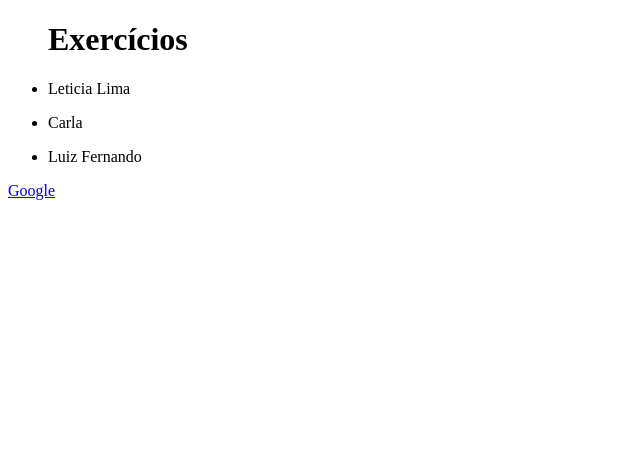
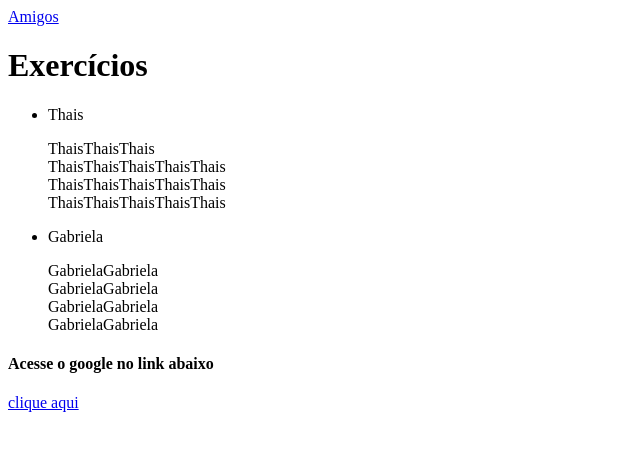
Before and after one commit to thaismenezesd/trybe-exercicios, a plain HTML site: page fundamentos/bloco-03-introducao-a-html-e-css/html-e-css-estruturas-de-pagina/links.html in a window 1280 px wide. Shown: the whole page, without its empty margins (0-640 px from the left). Drawn offline with Linux system fonts and the light colour scheme.

Commit message:
pagina de links

```diff
--- a/fundamentos/bloco-03-introducao-a-html-e-css/html-e-css-estruturas-de-pagina/links.html
+++ b/fundamentos/bloco-03-introducao-a-html-e-css/html-e-css-estruturas-de-pagina/links.html
@@ -7,19 +7,19 @@
 </head>
 
 <body>
+
+    <a href="#amigos">Amigos</a>
+    <h1 id="amigos">Exercícios</h1>
+
     <ul>
-        <h1>Exercícios</h1>
-        <li>
-            <p>Leticia Lima</p>
+        <li>Thais
+            <p>ThaisThaisThais<br>ThaisThaisThaisThaisThais<br>ThaisThaisThaisThaisThais<br>ThaisThaisThaisThaisThais</p>
         </li>
-        <li>
-            <p>Carla</p>
-        </li>
-        <li>
-            <p>Luiz Fernando</p>
-        </li>
+        <li>Gabriela</li>
+            <p>GabrielaGabriela<br>GabrielaGabriela<br>GabrielaGabriela<br>GabrielaGabriela</p>
     </ul>
-    <p><a href="https://www.google.com/">Google</a></p>
+    <h4>Acesse o google no link abaixo</h4>
+    <p><a href="https://www.google.com/">clique aqui</a></p>
 </body>
 
 </html>
```
